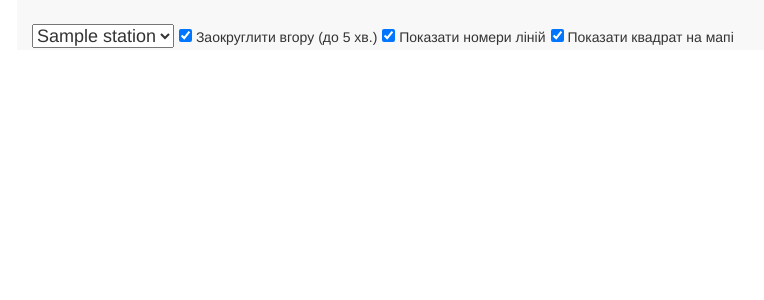
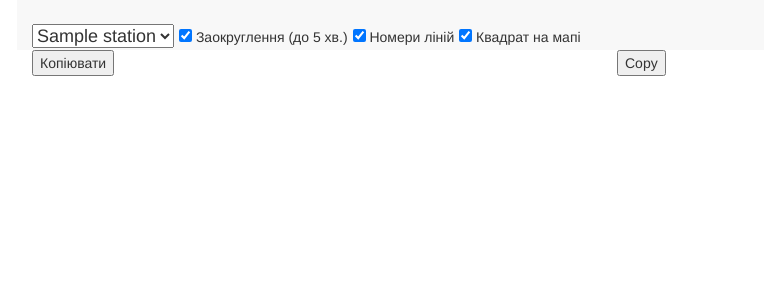
Before and after one commit to agentyzmin/a3-tools, a Django app: template metrotimer/templates/metrotimer.html in a window 1280 px wide. Shown: the top 300 px of the page, without its empty margins (38-802 px from the left). Run offline with Django 3.2, Linux system fonts and the light colour scheme; the template is opened without the code that fills it: most values are stand-ins (such as "Sample title", 1, 10 or a date in 2020); data that the repository does not hold is empty; some libraries are stand-ins or nearby versions.

Commit message:
add copy to clipboard buttons

```diff
--- a/a3_tools/urls.py
+++ b/a3_tools/urls.py
@@ -15,9 +15,9 @@ Including another URLconf
 """
 from django.conf.urls import url
 from django.contrib import admin
+import metrotimer.views
 
 admin.autodiscover()
-import metrotimer.views
 
 urlpatterns = [
     url(r'^admin/', admin.site.urls),
--- a/metrotimer/templates/metrotimer.html
+++ b/metrotimer/templates/metrotimer.html
@@ -22,21 +22,33 @@
                     <option value="{{ station }}">{{ station }}</option>
                 {% endfor %}
             </select>
-            <label class="h5"><input type="checkbox" id="rounding_switch" checked> Заокруглити вгору (до 5 хв.)</label>
-            <label class="h5"><input type="checkbox" id="line_switch" checked> Показати номери ліній</label>
-            <label class="h5"><input type="checkbox" id="map_switch" checked> Показати квадрат на мапі</label>
+            <label class="h5"><input type="checkbox" id="rounding_switch" checked> Заокруглення (до 5 хв.)</label>
+            <label class="h5"><input type="checkbox" id="line_switch" checked> Номери ліній</label>
+            <label class="h5"><input type="checkbox" id="map_switch" checked> Квадрат на мапі</label>
         {% endif %}
     </div>
     <div class="row" style="padding-top: 50px">
+        <div class="col-sm-6">
+            <button onclick="copyTextToClipboard(raw_text_ua)">Копіювати</button>
+        </div>
+        <div class="col-sm-6">
+            <button onclick="copyTextToClipboard(raw_text_en)">Copy</button>
+        </div>
+    </div>
+
+    <div class="row">
         <div id="result_ua" class="col-sm-6"></div>
         <div id="result_en" class="col-sm-6"></div>
     </div>
+
 </div>
 <script>
     var selectDOM = document.getElementById('selectstation');
     var rounding_switchDOM = document.getElementById('rounding_switch');
     var line_switchDOM = document.getElementById('line_switch');
     var map_switchDOM = document.getElementById('map_switch');
+    var raw_text_ua = '';
+    var raw_text_en = '';
 
     function load_times() {
         var xhr = new XMLHttpRequest();
@@ -60,12 +72,16 @@
                         time = time.split('.')[0]
                     }
                     stationDOM.innerHTML += ((show_lines) ? '<td>(' + response['times_ua'][key][1]['line'] + ')</td>' : ' ')
+                    raw_text_ua += ((show_lines) ? '(' + response['times_ua'][key][1]['line'] + ')\t' : '');
                     stationDOM.innerHTML += '<td>' + response['times_ua'][key][0] + ((show_map) ? '&nbsp&nbsp' + response['times_ua'][key][1]['map_square'] : '') + '</td>'
+                    raw_text_ua += response['times_ua'][key][0] + ((show_map) ? '  ' + response['times_ua'][key][1]['map_square'] : '') + '\t';
                     if (time === "0" || time === '0.00') {
                         stationDOM.innerHTML += '<td>Ви тут</td>'
+                        raw_text_ua += 'Ви тут\n'
                     }
                     else {
                         stationDOM.innerHTML += '<td>' + time + ' хв</td>';
+                        raw_text_ua += time + ' хв\n';
                     }
                     result_ua_DOM.appendChild(stationDOM);
                 }
@@ -77,12 +93,16 @@
                         time = time.split('.')[0]
                     }
                     stationDOM.innerHTML += ((show_lines) ? '<td>(' + response['times_en'][key][1]['line'] + ')</td>' : ' ')
+                    raw_text_en += ((show_lines) ? '(' + response['times_en'][key][1]['line'] + ')\t' : '')
                     stationDOM.innerHTML += '<td>' + response['times_en'][key][0] + ((show_map) ? ('&nbsp&nbsp' + response['times_en'][key][1]['map_square']) : '') + '</td>'
+                    raw_text_en += response['times_en'][key][0] + ((show_map) ? ('  ' + response['times_en'][key][1]['map_square']) : '') + '\t';
                     if (time === "0" || time === '0.00') {
                         stationDOM.innerHTML += '<td>You\'re here</td>'
+                        raw_text_en += 'You\'re here\n'
                     }
                     else {
                         stationDOM.innerHTML += '<td>' + time + ' min</td>';
+                        raw_text_en += time + ' min\n';
                     }
                     result_en_DOM.appendChild(stationDOM);
                 }
@@ -100,6 +120,64 @@
     line_switchDOM.onchange = load_times;
     map_switchDOM.onchange = load_times;
 
+    load_times();
+
+    function copyTextToClipboard(text) {
+        var textArea = document.createElement("textarea");
+
+        //
+        // *** This styling is an extra step which is likely not required. ***
+        //
+        // Why is it here? To ensure:
+        // 1. the element is able to have focus and selection.
+        // 2. if element was to flash render it has minimal visual impact.
+        // 3. less flakyness with selection and copying which **might** occur if
+        //    the textarea element is not visible.
+        //
+        // The likelihood is the element won't even render, not even a flash,
+        // so some of these are just precautions. However in IE the element
+        // is visible whilst the popup box asking the user for permission for
+        // the web page to copy to the clipboard.
+        //
+
+        // Place in top-left corner of screen regardless of scroll position.
+        textArea.style.position = 'fixed';
+        textArea.style.top = 0;
+        textArea.style.left = 0;
+
+        // Ensure it has a small width and height. Setting to 1px / 1em
+        // doesn't work as this gives a negative w/h on some browsers.
+        textArea.style.width = '2em';
+        textArea.style.height = '2em';
+
+        // We don't need padding, reducing the size if it does flash render.
+        textArea.style.padding = 0;
+
+        // Clean up any borders.
+        textArea.style.border = 'none';
+        textArea.style.outline = 'none';
+        textArea.style.boxShadow = 'none';
+
+        // Avoid flash of white box if rendered for any reason.
+        textArea.style.background = 'transparent';
+
+
+        textArea.value = text;
+
+        document.body.appendChild(textArea);
+
+        textArea.select();
+
+        try {
+            var successful = document.execCommand('copy');
+            var msg = successful ? 'successful' : 'unsuccessful';
+            console.log('Copying text command was ' + msg);
+        } catch (err) {
+            console.log('Oops, unable to copy');
+        }
+
+        document.body.removeChild(textArea);
+    }
 </script>
 
 </body>
```
